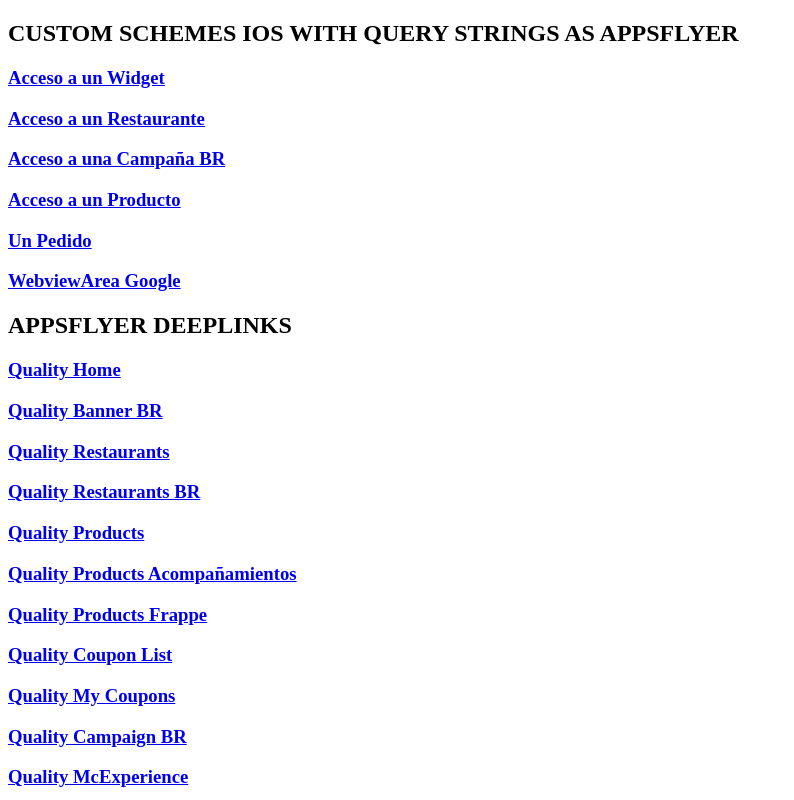
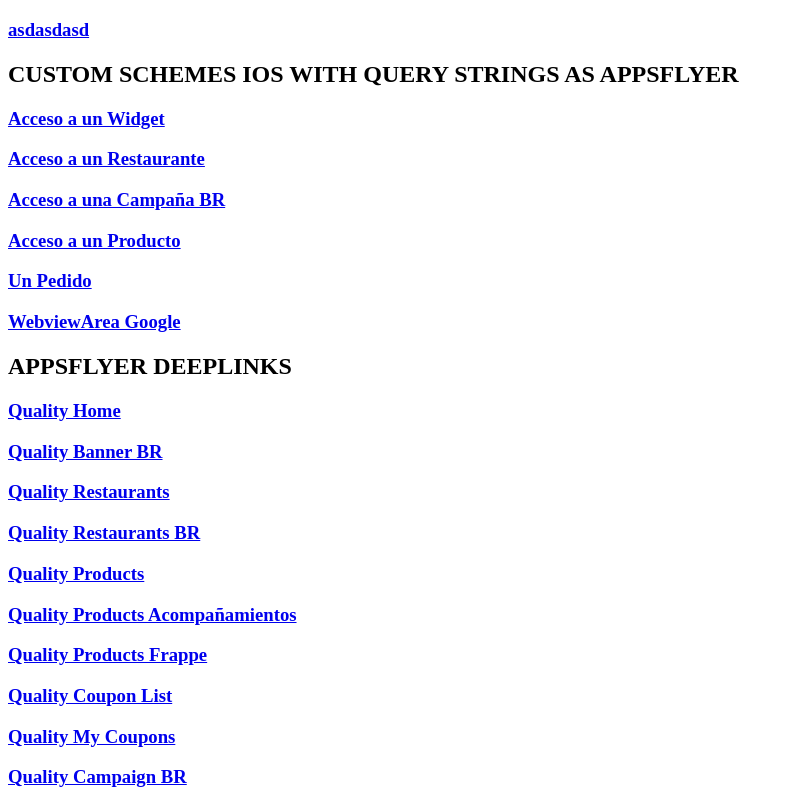
Before and after one commit to Beni84/Beni84.github.io, a plain HTML site: page index.html in a window 1280 px wide. Shown: the top 800 px of the page, without its empty margins (0-794 px from the left). Drawn offline with Linux system fonts and the light colour scheme.

Commit message:
Update index.html

```diff
--- a/index.html
+++ b/index.html
@@ -1,5 +1,8 @@
 <!DOCTYPE html>
 <html>
+
+ <p><h3><a href="https://d2eay.app.goo.gl/?link=arcosmobileapp://externalurl/https://www.ubereats.com/search/?q=mcdonald&utm_source=MCD&utm_medium=DigitalMc&apn=com.mcdo.mcdonalds&isi=1114009187&ibi=com.mcdo.mcdonalds&dfl=http://www.mcdonalds.com.br/apps&afl=http://www.mcdonalds.com.br/apps&ifl=http://www.mcdonalds.com.br/apps&">asdasdasd</a></h3></p>
+
 
  <h2> CUSTOM SCHEMES IOS WITH QUERY STRINGS AS APPSFLYER </h2>
 
```
